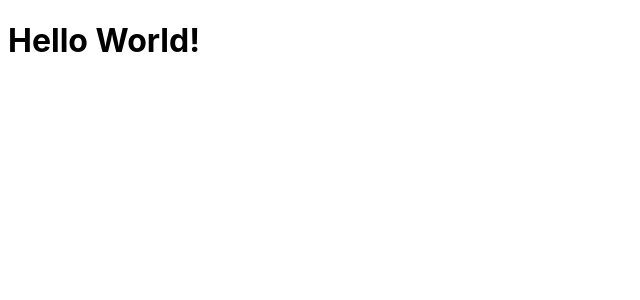
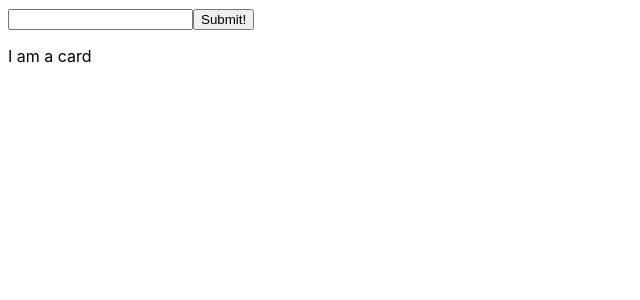
Before and after one commit to LDRMuse/react-movies, a React (Create React App) app: page / in a window 1280 px wide. Shown: the top 300 px of the page, without its empty margins (0-640 px from the left). Built offline with nearby package versions, Linux system fonts and the light colour scheme.

Commit message:
retrieve movies and pass a props to cards

```diff
--- a/package.json
+++ b/package.json
@@ -15,7 +15,8 @@
   },
   "eslintConfig": {
     "env": {
-      "browser": true
+      "browser": true,
+      "node": true
     },
     "extends": [
       "eslint:recommended",
--- a/src/App.js
+++ b/src/App.js
@@ -4,6 +4,6 @@ import {MovieSearch} from './components'
 
 export const App = () => {
   return (
-    <h1>Hello World!</h1>
+    <MovieSearch />
   );
 }
--- a/src/api/index.js
+++ b/src/api/index.js
@@ -1,7 +1,12 @@
+import dotenv from 'dotenv'
+
+dotenv.config()
+
+
 export default {
-  async index() {
+  async index(query) {
     const res = await fetch(
-      'https://api.themoviedb.org/3/movie/550?api_key=513d20b4b8857eee64aeaa6496539939'
+      `https://api.themoviedb.org/3/search/movie?api_key=${process.env.REACT_APP_API_KEY}&query=${query}&page=1&include_adult=false`
       )
       return await res.json()
   },
--- a/src/components/MovieSearch/Cards/index.js
+++ b/src/components/MovieSearch/Cards/index.js
@@ -0,0 +1,10 @@
+import React from 'react'
+import PropTypes from 'prop-types'
+
+export const Cards = ({movies}) => {
+  return <p>I am a card</p>
+}
+
+Cards.propTypes = {
+  movies: PropTypes.array
+}
--- a/src/components/MovieSearch/Form/index.js
+++ b/src/components/MovieSearch/Form/index.js
@@ -1,10 +1,20 @@
+import PropTypes from 'prop-types'
 import React from 'react'
 
+export const Form = ({handler}) => {
 
-
-export const Form = () => {
+  const handleSubmit = (event) => {
+    event.preventDefault();
+    handler(event)
+  }
 
 return (
-<form><input></input></form>
+<form onSubmit={handleSubmit}><input type="search" />
+<button>Submit!</button>
+ </form>
   )
 }
+
+Form.propTypes = {
+  handler: PropTypes.func
+}
--- a/src/components/MovieSearch/index.js
+++ b/src/components/MovieSearch/index.js
@@ -1,4 +1,4 @@
-import React, { useEffect, useState } from 'react'
+import React, { useState } from 'react'
 
 import { Cards } from './Cards'
 import { Form as Search } from './Form'
@@ -8,20 +8,16 @@ import api from 'api'
 export const MovieSearch = () => {
   const [movies, setMovies] = useState([])
 
-
-  useEffect(() => {
-    (async () => {
-      await api.index()
-    })()
-  })
-
-
+  const searchHandler = async (event) => {
+    const {results} = await api.index(event.target.elements[0].value)
+    setMovies(results)
+  }
 
 
   return (
-  <main>
-    <Search />
-    <Cards />
-  </main>
+    <main>
+      <Search handler={searchHandler}/>
+      <Cards movies={movies}/>
+    </main>
   )
 }
```
